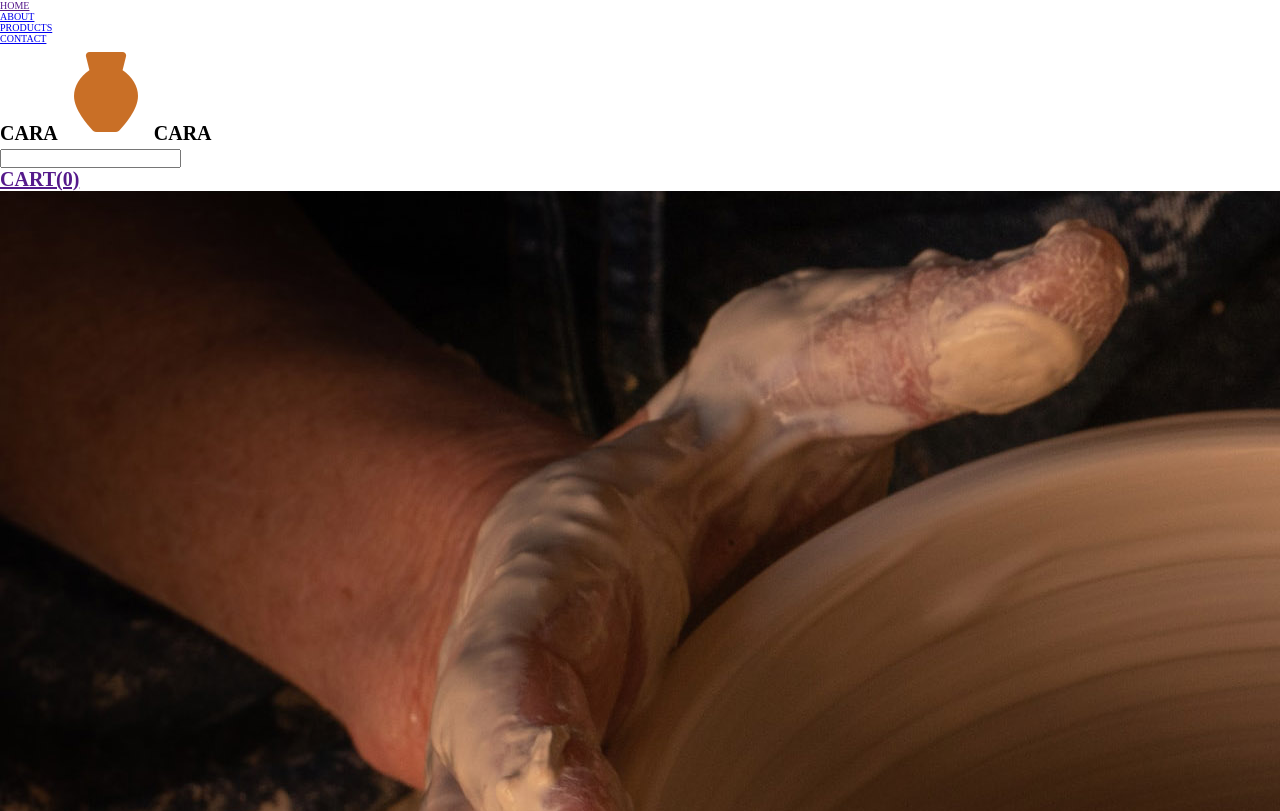
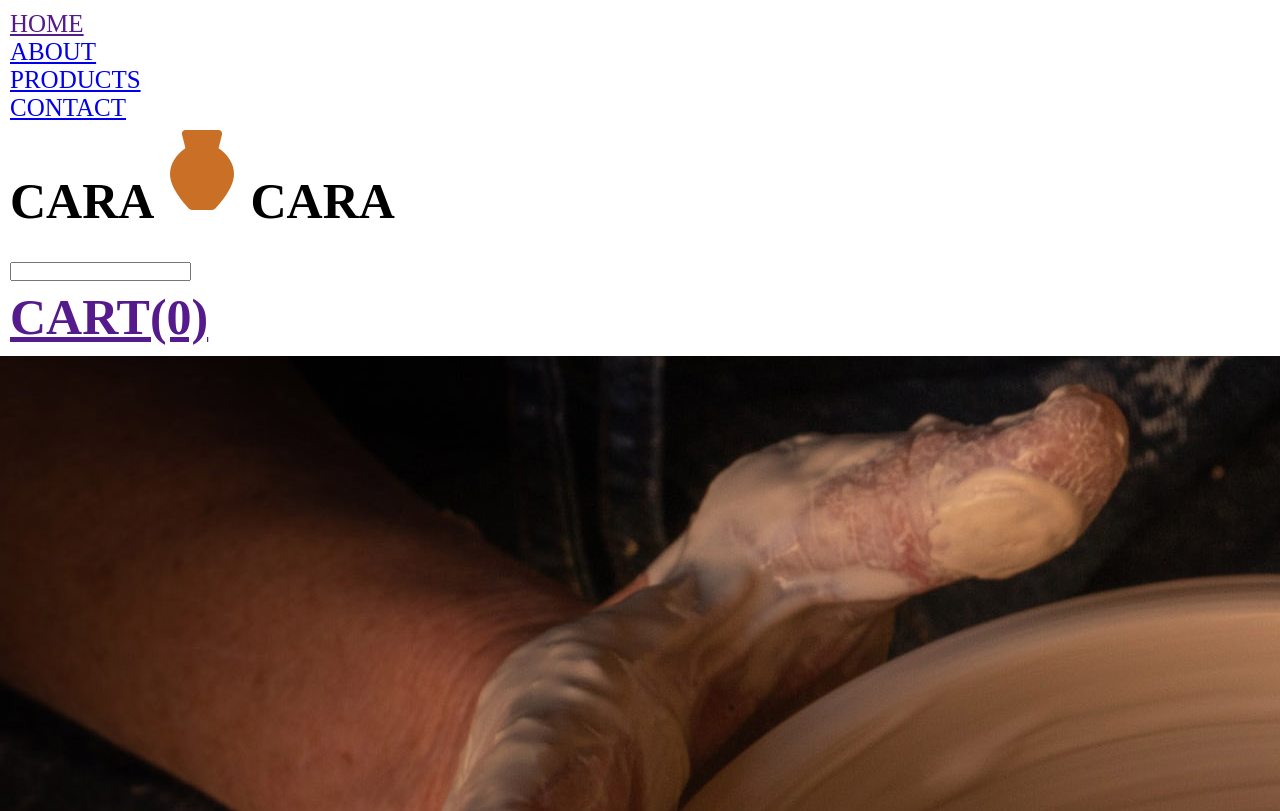
Before and after one commit to jcallies87/ecommerce-site, a plain HTML site: page index.html in a window 1280 px wide. Shown: the top 811 px of the page. Drawn offline with Linux system fonts and the light colour scheme.

Commit message:
Added styles and updated Header

```diff
--- a/index.html
+++ b/index.html
@@ -8,7 +8,7 @@
     <title>Cara Cara</title>
 </head>
 <body>
-    <header>
+    <header class="header">
         <nav>
             <ul>
                 <!-- link to sections in main -->
@@ -29,7 +29,7 @@
         <a href="">CART(0)</a>
 
     </header>
-    <main>
+    <main">
         <section>
             <img src="./assets/earl-wilcox-y3W0CzO063w-unsplash-alt.jpg" alt="Hands making clay pot on pottery wheel">
             <p>CERAMICS CRAFTED BY HAND...</p>
--- a/styles.css
+++ b/styles.css
@@ -11,14 +11,28 @@ html {
     font-size: 62.5%;
 }
 
+header {
+    font-size: 25px;
+    position: relative;
+    padding: 1rem;
+
+}
+
+nav ul {
+    list-style-type: none;
+
+}
+
 .container {
-    padding: 10rem;
+    padding: 2rem;
     display: flex;
     flex-direction: row;
     flex-wrap: wrap;
     align-content: left;
     align-content: center;
     justify-content: center;
+    margin: 0;
+
 
 }
 
@@ -26,11 +40,13 @@ html {
 .card {
     background-color: white;
     color: #bf7631;
+
     margin: 0;
 
 }
 .card1 {
     background-color: #bf7631 ;
     color: white;
+
     margin: 0;
 }
```
